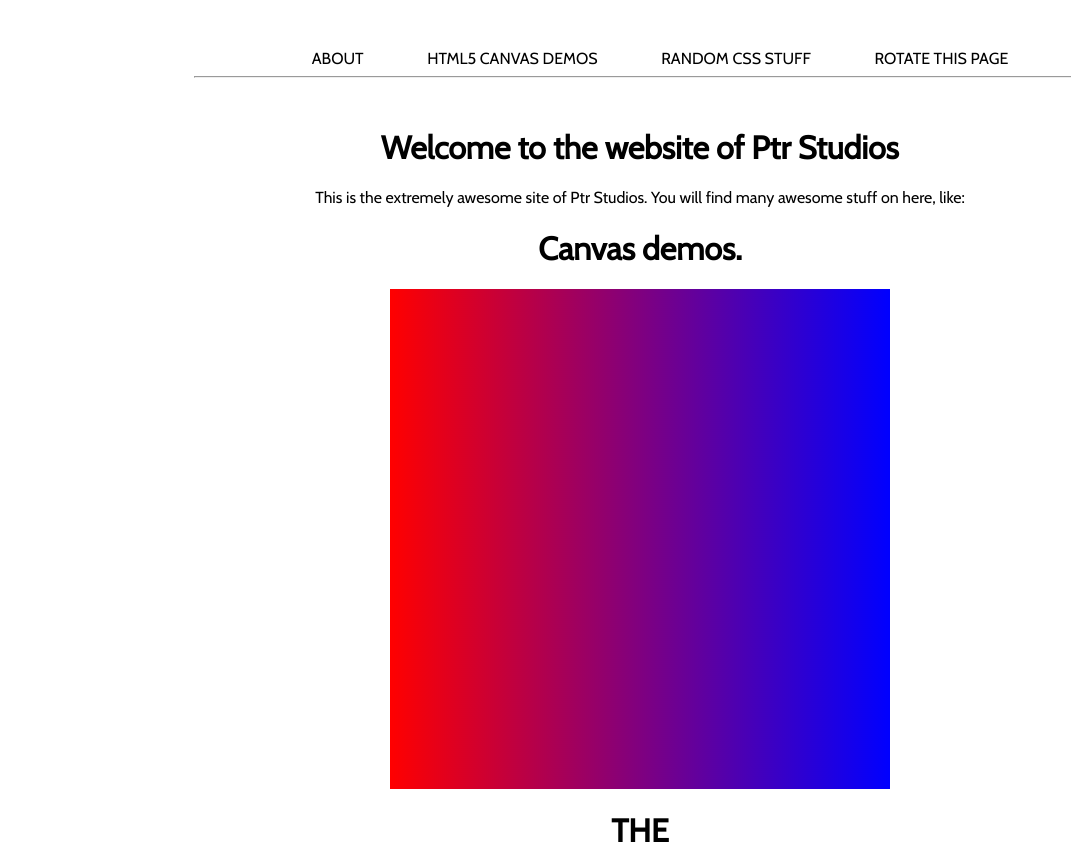
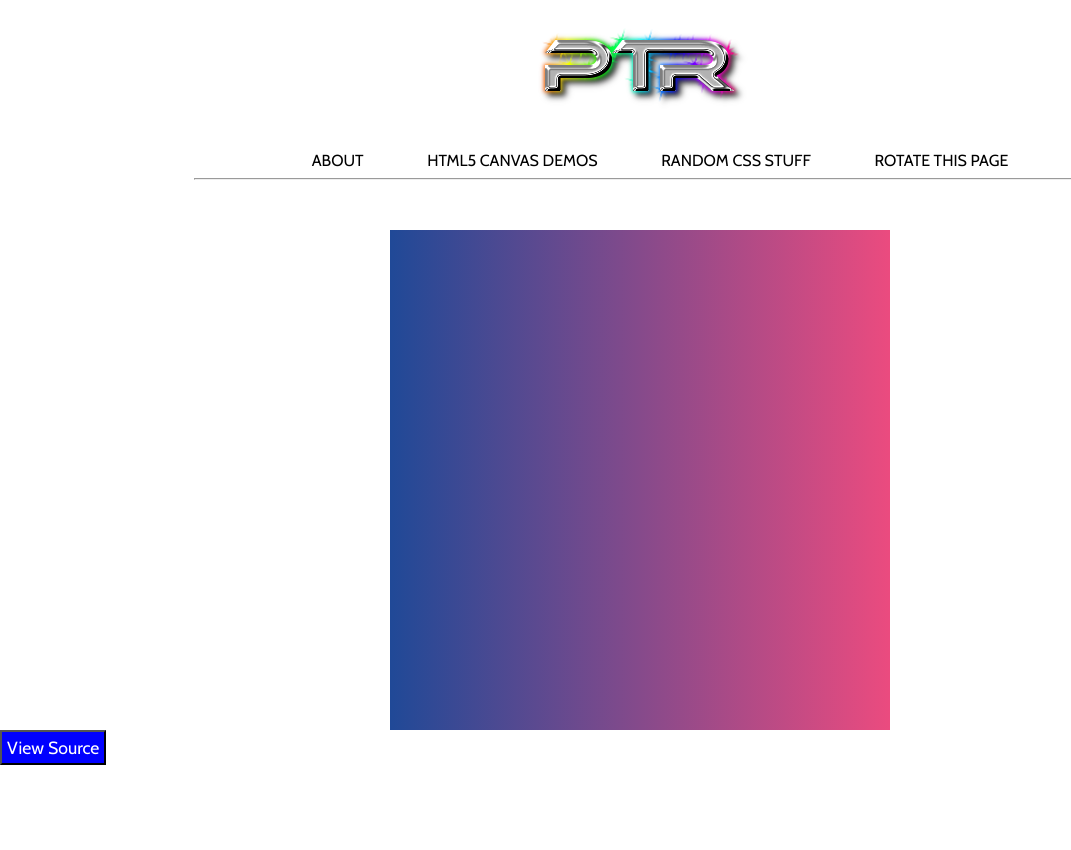
Before and after one commit to PtrStudios/ptrstudios.github.io, a plain HTML site: page index.html in a window 1280 px wide. Shown: the whole page, without its empty margins (0-1071 px from the left). After the commit the page ends 820 px from the top, so only its background shows below. Drawn offline with nearby package versions, Linux system fonts and the light colour scheme.

Commit message:
Update style

```diff
--- a/index.html
+++ b/index.html
@@ -1,4 +1,5 @@
 <!doctype html>
+<html>
     <head>
         <link href="http://ptrstudios.github.io/style.css" type="text/css" rel="stylesheet">
         <link href='http://fonts.googleapis.com/css?family=Cabin' rel='stylesheet' type='text/css'>
@@ -10,6 +11,7 @@
 	</title>
     </head>
     <body>
+        <img src="http://ptrstudios.github.io/images/logo.png" />
         &nbsp;<ul id="nav">
             <li>
                 <a href="#" class="nav" id="about">ABOUT</a>
@@ -25,20 +27,8 @@
             </li>
             <hr>
         </ul>
-        <div class="hidden">
-            <h1>
-                Welcome to the website of Ptr Studios
-            </h1>
-            <p>This is the extremely awesome site of Ptr Studios. You will find many awesome stuff on here, like:</p>
-
-            <h1>
-                Canvas demos.
-            </h1>
-            <canvas id="hcanvas" width="500" height="500" style="background-color: black;"></canvas>
-        </div>
-        <h1>
-            THE
-        </h1>
+        <canvas id="hcanvas" width="500" height="500" style="background-color: black;"></canvas>
+        <button class="src">View Source</button>
         <script src="script.js"></script>
     </body>
 </html>
--- a/script.js
+++ b/script.js
@@ -34,10 +34,25 @@ $(document).ready(function() {
 
     var hcanvas = $("#hcanvas")[0];
     var hctx = hcanvas.getContext("2d");
+    function random() {
+        c1 = Math.floor(Math.random() * 255);
+        c2 = Math.floor(Math.random() * 255);
+        c3 = Math.floor(Math.random() * 255);
+        c4 = Math.floor(Math.random() * 255);
+        c5 = Math.floor(Math.random() * 255);
+        c6 = Math.floor(Math.random() * 255);
+    }
+    random();
     var grd = hctx.createLinearGradient(0, 0, hcanvas.width, 0);
-    grd.addColorStop(0, "red");
-    grd.addColorStop(1, "blue");
+    grd.addColorStop(0, "rgb(" + c1 + "," + c2 + "," + c3 + ")");
+    grd.addColorStop(1, "rgb(" + c4 + "," + c5 + "," + c6 + ")");
     hctx.fillStyle = grd;
     hctx.fillRect(0, 0, hcanvas.width, hcanvas.height);
-
+    setInterval(function () {
+        random();
+        grd.addColorStop(0, "rgb(" + c1 + "," + c2 + "," + c3 + ")");
+        grd.addColorStop(1, "rgb(" + c4 + "," + c5 + "," + c6 + ")");
+        hctx.fillStyle = grd;
+        hctx.fillRect(0, 0, hcanvas.width, hcanvas.height);
+    },1000);
 });
--- a/style.css
+++ b/style.css
@@ -1,3 +1,8 @@
+* {
+    font-family: 'Cabin', sans-serif !important;
+}
+
+
 html {
     background: white;
     height: 100%;
@@ -6,7 +11,6 @@ html {
 body {
     margin: 0 auto;
     height: 100%;
-    font-family: 'Cabin', sans-serif !important;
     margin-top: 20px;
     margin-bottom: 20px;
 }
@@ -64,3 +68,15 @@ img:hover {
     display: none;
 
 }
+
+.src{
+    background-color: blue;
+    transition: 1s;
+    padding: 5px;
+    color: white;
+    font-size: 1.1em;
+}
+
+.src:hover{
+   background-color: darkblue;
+}
```
